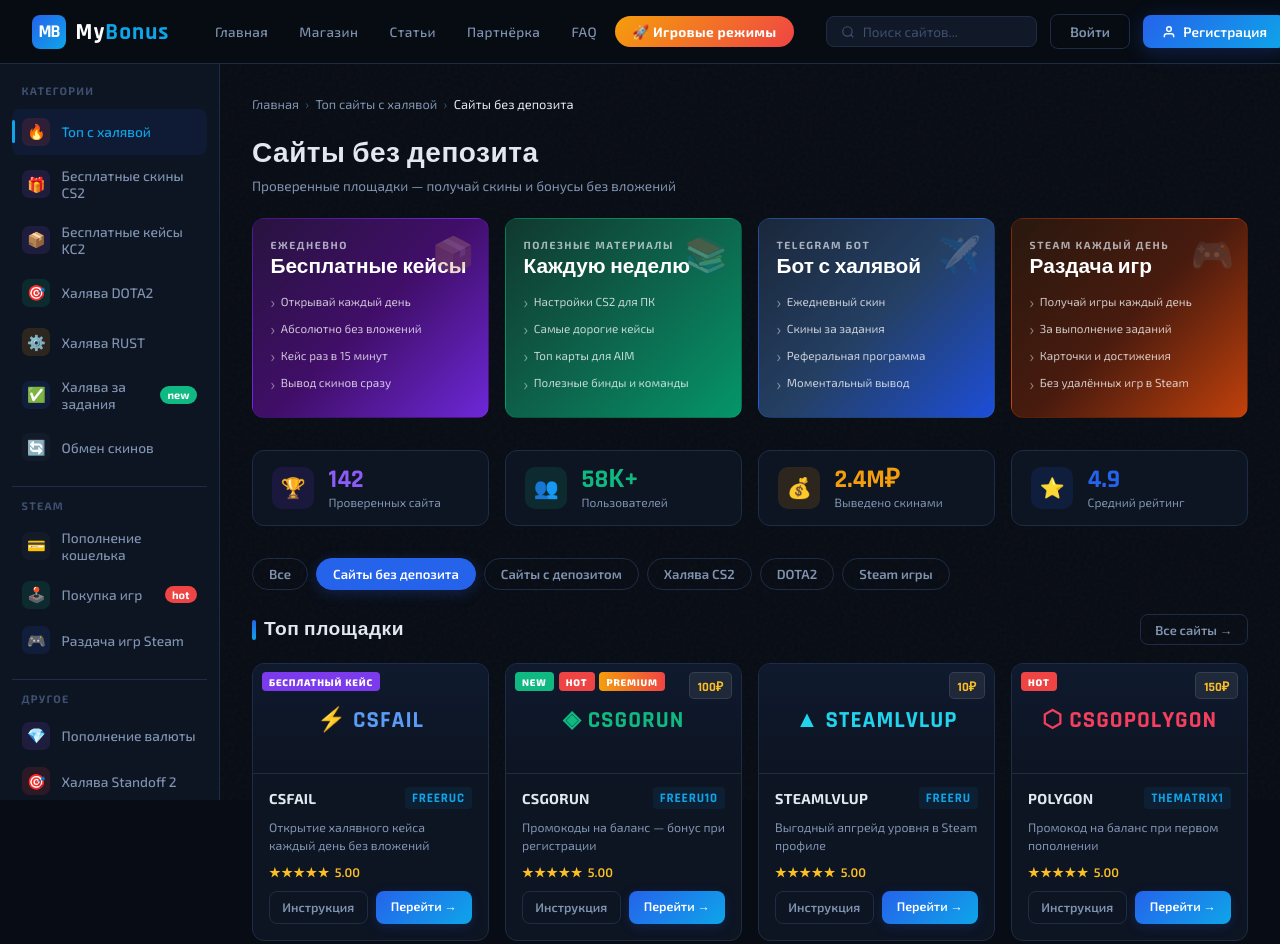
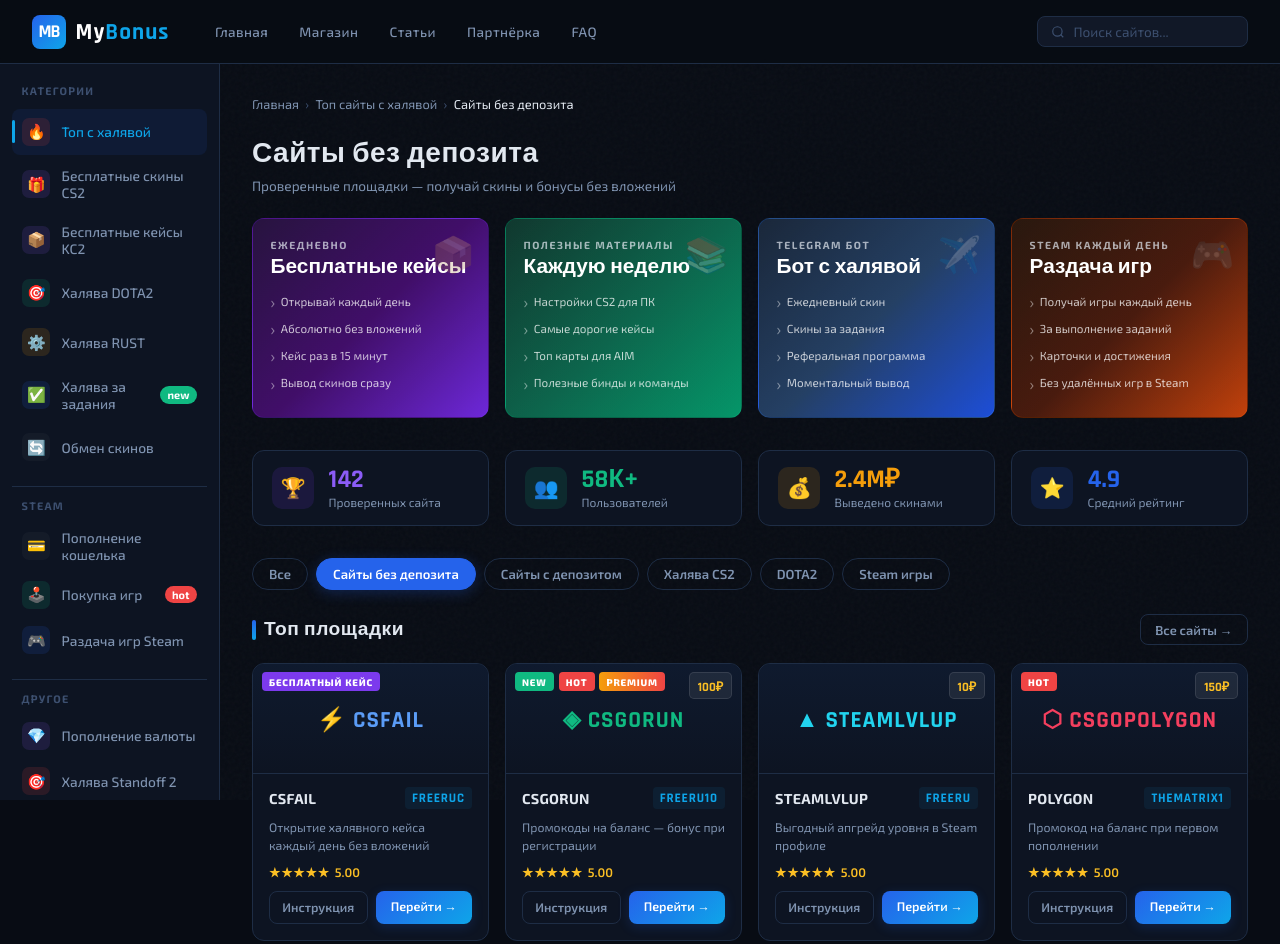
Before and after one commit to xmailgame/MyBonus, a plain HTML site: page index.html in a window 1280 px wide. Shown: the top 944 px of the page. Drawn offline with Linux system fonts and the light colour scheme.

Commit message:
Add files via upload

```diff
--- a/index.html
+++ b/index.html
@@ -95,20 +95,6 @@
   nav a:hover { color: var(--text-main); background: #ffffff08; }
   nav a.active { color: var(--accent2); }
 
-  .nav-pill {
-    background: linear-gradient(135deg, #f59e0b, #ef4444);
-    color: #fff !important;
-    font-weight: 700 !important;
-    padding: .45rem 1.1rem !important;
-    border-radius: 30px !important;
-    display: flex; align-items: center; gap: .4rem;
-    animation: pulse-btn 2.5s ease-in-out infinite;
-  }
-  @keyframes pulse-btn {
-    0%,100% { box-shadow: 0 0 0 0 #f59e0b44; }
-    50%      { box-shadow: 0 0 0 8px #f59e0b00; }
-  }
-
   .header-right { display: flex; align-items: center; gap: .8rem; margin-left: auto; }
 
   .search-wrap {
@@ -133,11 +119,6 @@
     font-weight: 600; cursor: pointer; text-decoration: none;
     border: none; transition: all .2s; white-space: nowrap;
   }
-  .btn-primary {
-    background: linear-gradient(135deg, var(--accent), var(--accent2));
-    color: #fff; box-shadow: 0 4px 20px #2563eb44;
-  }
-  .btn-primary:hover { transform: translateY(-1px); box-shadow: 0 6px 28px #2563eb66; }
   .btn-outline {
     background: transparent; color: var(--text-sub);
     border: 1px solid var(--border);
@@ -486,7 +467,7 @@
     aside { display: none; }
     main  { padding: 1.5rem 1rem; }
     header { padding: 0 1rem; }
-    nav a:not(.nav-pill) { display: none; }
+    nav a { display: none; } /* Изменено, так как класс nav-pill был удален */
     .hero-grid { grid-template-columns: repeat(2, 1fr); }
   }
   @media (max-width: 600px) {
@@ -498,7 +479,6 @@
 </head>
 <body>
 
-<!-- ══ HEADER ══════════════════════════════════════════════════════ -->
 <header>
   <a href="#" class="logo">
     <div class="logo-icon">MB</div>
@@ -511,7 +491,6 @@
     <a href="#">Статьи</a>
     <a href="#">Партнёрка</a>
     <a href="#">FAQ</a>
-    <a href="#" class="nav-pill">🚀 Игровые режимы</a>
   </nav>
 
   <div class="header-right">
@@ -519,18 +498,11 @@
       <svg width="14" height="14" fill="none" stroke="currentColor" stroke-width="2" viewBox="0 0 24 24"><circle cx="11" cy="11" r="8"/><path d="m21 21-4.35-4.35"/></svg>
       <input type="text" placeholder="Поиск сайтов...">
     </div>
-    <a href="#" class="btn btn-outline">Войти</a>
-    <a href="#" class="btn btn-primary">
-      <svg width="14" height="14" fill="none" stroke="currentColor" stroke-width="2.5" viewBox="0 0 24 24"><path d="M20 21v-2a4 4 0 0 0-4-4H8a4 4 0 0 0-4 4v2"/><circle cx="12" cy="7" r="4"/></svg>
-      Регистрация
-    </a>
   </div>
 </header>
 
-<!-- ══ PAGE BODY ═══════════════════════════════════════════════════ -->
 <div class="page">
 
-  <!-- SIDEBAR -->
   <aside>
     <div class="sidebar-label">Категории</div>
 
@@ -600,22 +572,18 @@
     </div>
   </aside>
 
-  <!-- MAIN -->
   <main>
-    <!-- breadcrumb -->
     <div class="breadcrumb">
       <a href="#">Главная</a> ›
       <a href="#">Топ сайты с халявой</a> ›
       <span>Сайты без депозита</span>
     </div>
 
-    <!-- title -->
     <div class="page-title-wrap">
       <div class="page-title">Сайты без депозита</div>
       <div class="page-subtitle">Проверенные площадки — получай скины и бонусы без вложений</div>
     </div>
 
-    <!-- HERO BANNERS -->
     <div class="hero-grid">
       <div class="hero-card hero-card-1">
         <div class="hero-emoji">📦</div>
@@ -671,7 +639,6 @@
       </div>
     </div>
 
-    <!-- STATS -->
     <div class="stats-bar">
       <div class="stat-card">
         <div class="stat-icon stat-icon-1">🏆</div>
@@ -703,7 +670,6 @@
       </div>
     </div>
 
-    <!-- FILTER -->
     <div class="filter-bar">
       <button class="filter-tab">Все</button>
       <button class="filter-tab active">Сайты без депозита</button>
@@ -713,7 +679,6 @@
       <button class="filter-tab">Steam игры</button>
     </div>
 
-    <!-- CARDS -->
     <div class="section-header">
       <div class="section-title">Топ площадки</div>
       <a href="#" class="btn btn-outline" style="font-size:.8rem; padding:.4rem .9rem;">Все сайты →</a>
@@ -721,7 +686,6 @@
 
     <div class="cards-grid">
 
-      <!-- Card 1 -->
       <div class="site-card">
         <div class="card-top">
           <div class="card-badges"><span class="badge badge-free">Бесплатный кейс</span></div>
@@ -741,7 +705,6 @@
         </div>
       </div>
 
-      <!-- Card 2 -->
       <div class="site-card">
         <div class="card-top">
           <div class="card-badges">
@@ -766,7 +729,6 @@
         </div>
       </div>
 
-      <!-- Card 3 -->
       <div class="site-card">
         <div class="card-top">
           <div class="card-reward">10₽</div>
@@ -786,7 +748,6 @@
         </div>
       </div>
 
-      <!-- Card 4 -->
       <div class="site-card">
         <div class="card-top">
           <div class="card-badges"><span class="badge badge-hot">HOT</span></div>
@@ -807,7 +768,6 @@
         </div>
       </div>
 
-      <!-- Card 5 -->
       <div class="site-card">
         <div class="card-top">
           <div class="card-reward">30₽</div>
@@ -827,7 +787,6 @@
         </div>
       </div>
 
-      <!-- Card 6 -->
       <div class="site-card">
         <div class="card-top">
           <div class="card-badges"><span class="badge badge-free">Бесплатные кейсы</span></div>
@@ -848,7 +807,6 @@
         </div>
       </div>
 
-      <!-- Card 7 -->
       <div class="site-card">
         <div class="card-top">
           <div class="card-reward">200₽</div>
@@ -868,7 +826,6 @@
         </div>
       </div>
 
-      <!-- Card 8 -->
       <div class="site-card">
         <div class="card-top">
           <div class="card-reward">50₽</div>
@@ -888,7 +845,6 @@
         </div>
       </div>
 
-      <!-- Card 9 -->
       <div class="site-card">
         <div class="card-top">
           <div class="card-reward">50₽</div>
@@ -908,7 +864,6 @@
         </div>
       </div>
 
-      <!-- Card 10 -->
       <div class="site-card">
         <div class="card-top">
           <div class="card-badges"><span class="badge badge-top">TOP</span></div>
@@ -929,14 +884,11 @@
         </div>
       </div>
 
-    </div><!-- /cards-grid -->
-
-    <div class="glow-line"></div>
+    </div><div class="glow-line"></div>
 
   </main>
 </div>
 
-<!-- FOOTER -->
 <footer>
   <div>
     © 2026 MyBonus.cc — Сайты с халявой CS2, RUST, DOTA2 и бесплатные скины.
```
